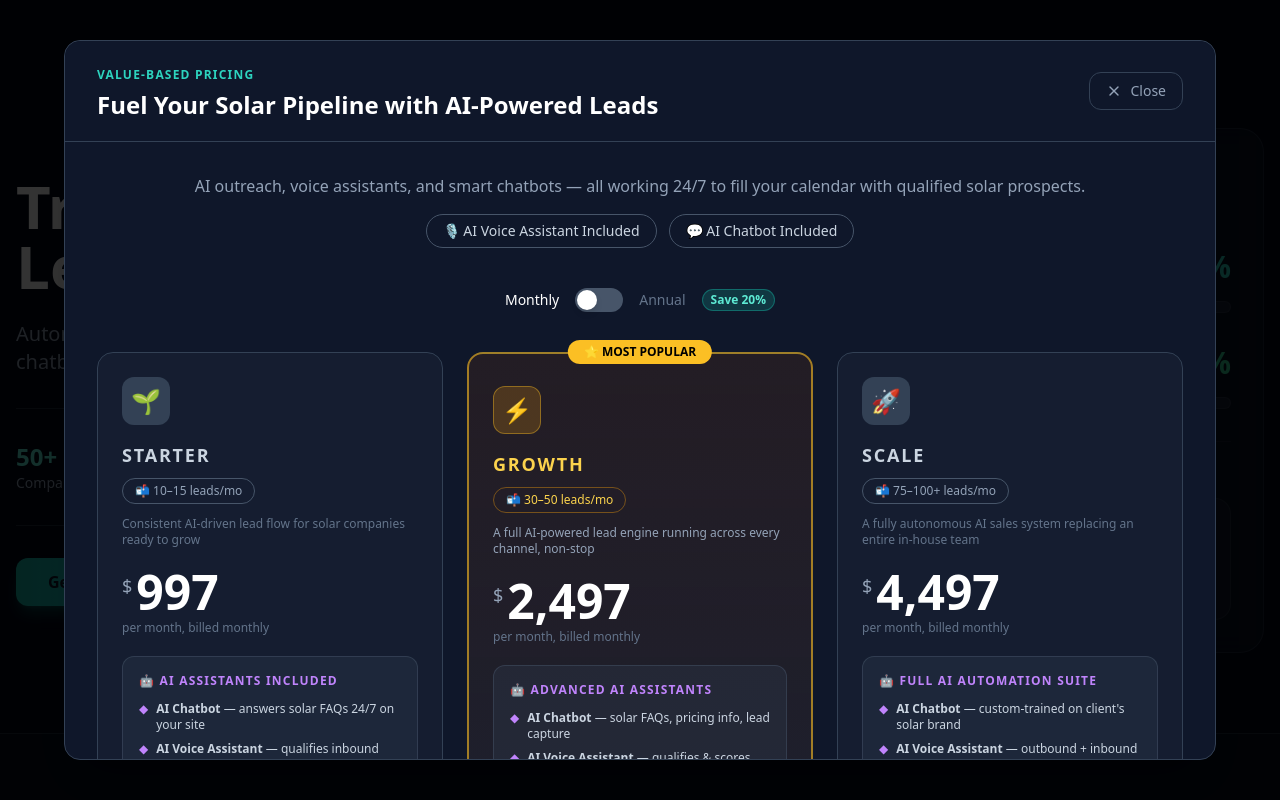
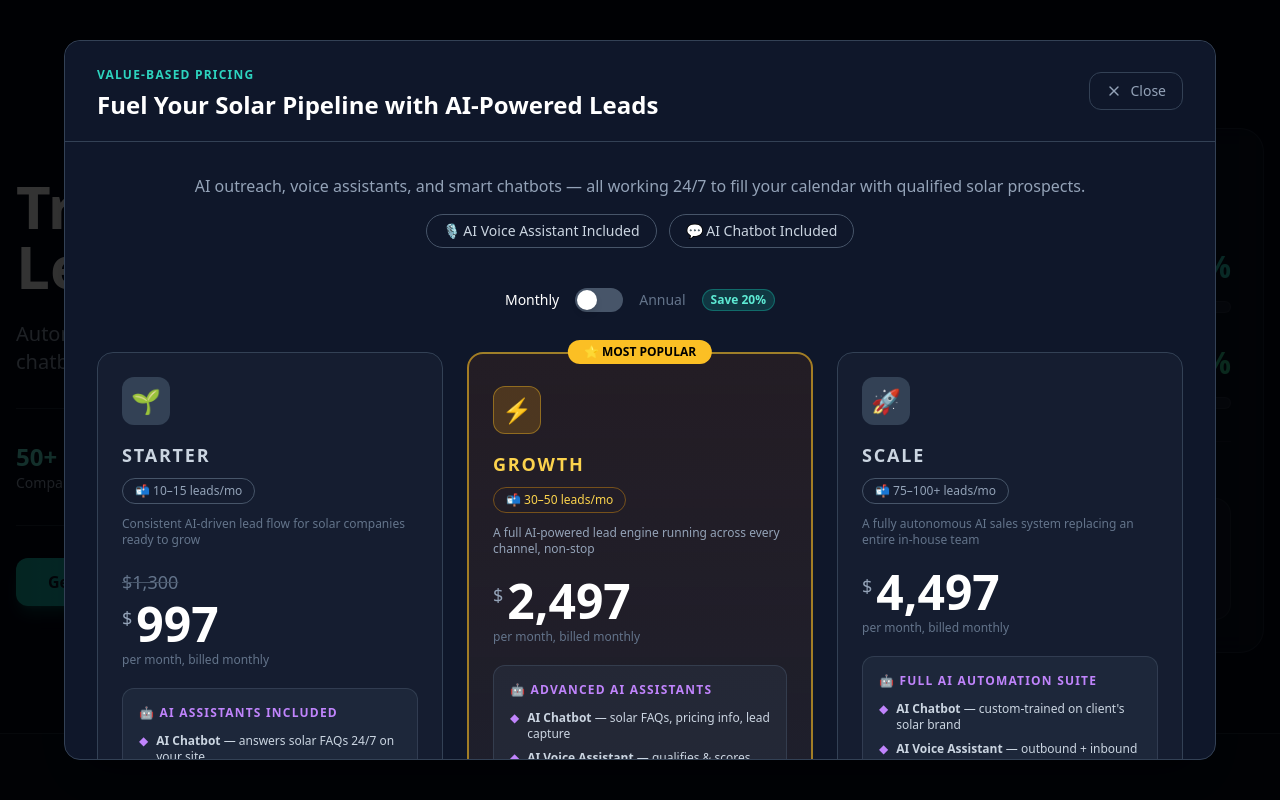
Before and after one commit to asrarmushtaqwani/eurogenleads, a React (Create React App) app: page / in a window 1280 px wide. Both pictures are taken after a click on the button "Pricing". Shown: the top 800 px of the page. Built offline with nearby package versions, Linux system fonts and the light colour scheme.

Commit message:
Update App.js
Added strikethrough price display based on billing cycle.

```diff
--- a/src/App.js
+++ b/src/App.js
@@ -825,6 +825,10 @@ export default function EuroGenLeads() {
                     <p className="text-slate-500 text-xs mt-3">Consistent AI-driven lead flow for solar companies ready to grow</p>
                   </div>
                   <div className="mb-5">
+                    {/* Strikethrough Price */}
+                    <div className="text-slate-500 text-lg line-through decoration-slate-600 mb-1">
+                      ${billingCycle === 'annual' ? '1,040' : '1,300'}
+                    </div>
                     <div className="flex items-start gap-1">
                       <span className="text-slate-400 text-lg mt-1">$</span>
                       <span className="text-5xl font-bold text-white">{billingCycle === 'annual' ? '798' : '997'}</span>
```
